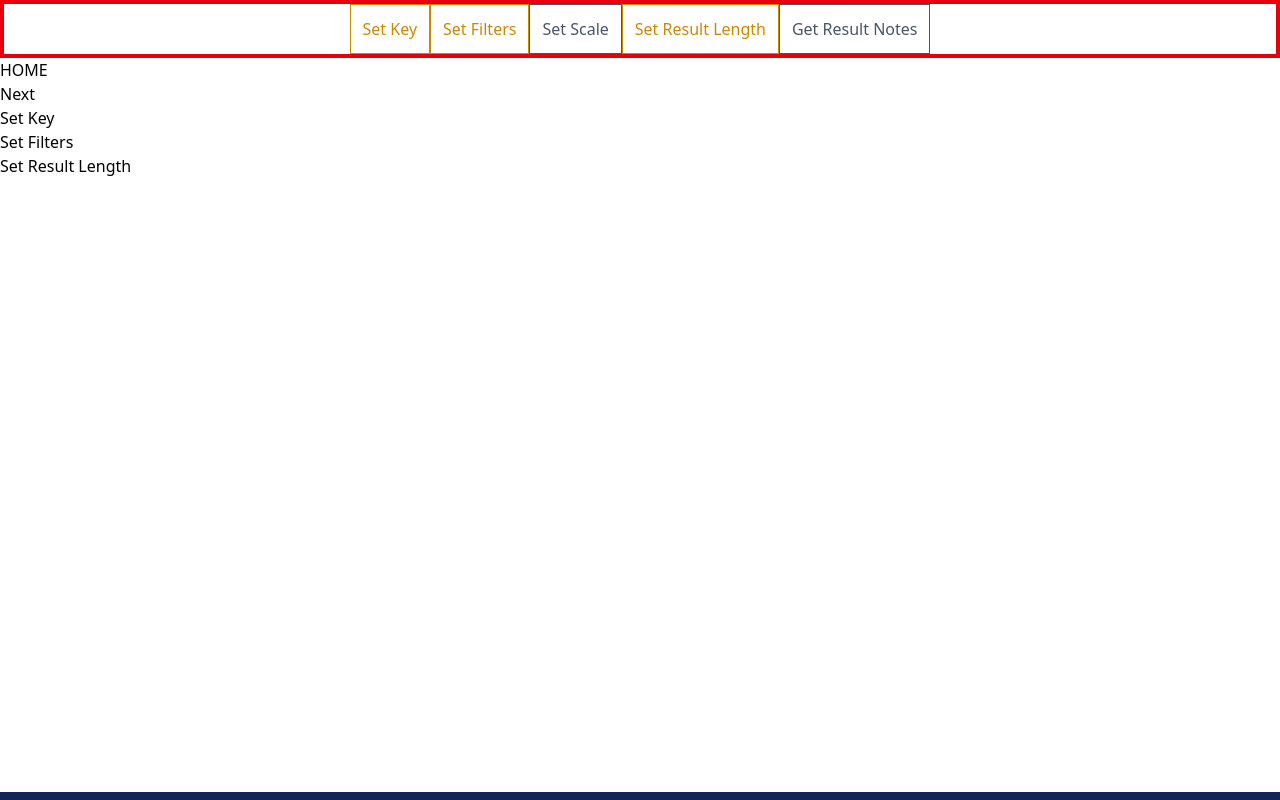
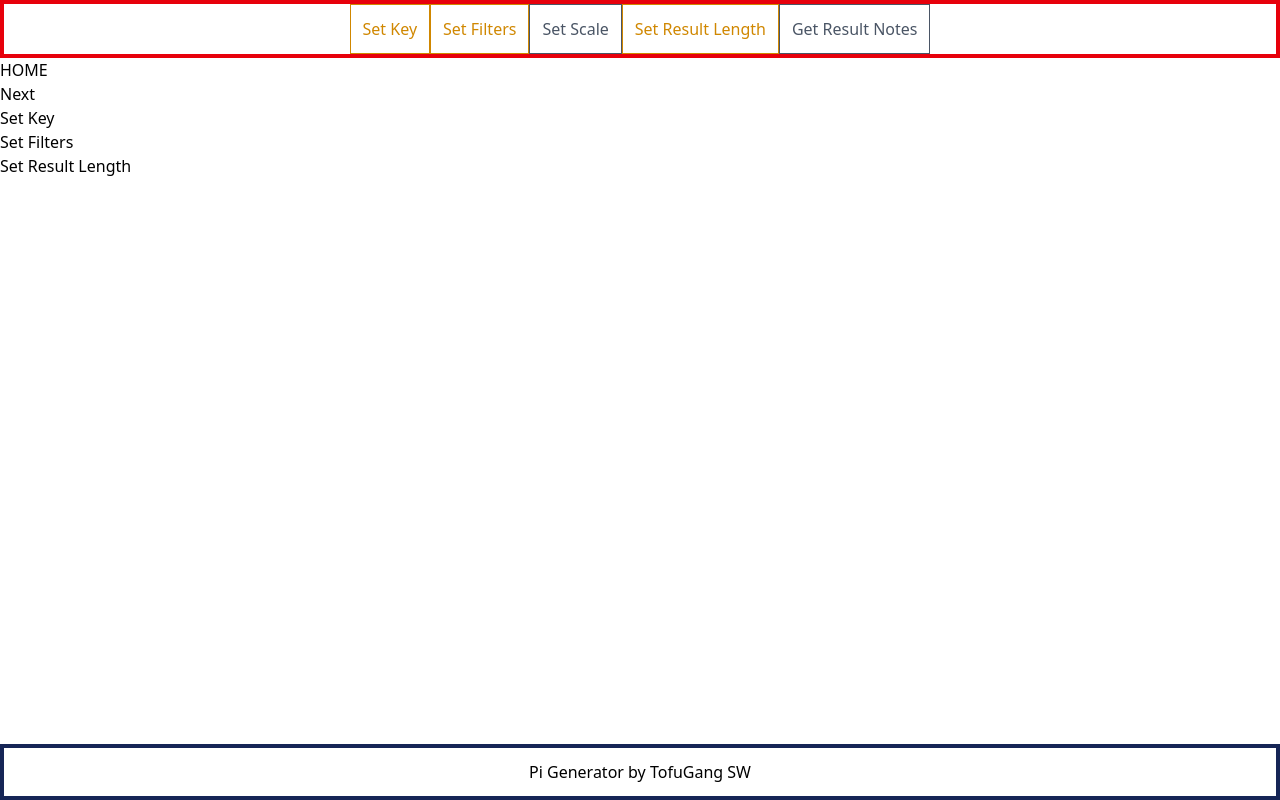
Before and after one commit to Tofu-Gang/pi-generator, a React (Vite) app: page / in a window 1280 px wide. Built offline with nearby package versions, Linux system fonts and the light colour scheme.

Commit message:
add default text to header/footer when no state is set

```diff
--- a/src/components/Info.jsx
+++ b/src/components/Info.jsx
@@ -13,6 +13,7 @@ function Info() {
             {notes.done() && <h3 className="p-3">Notes: {notes.value.join(", ")}</h3>}
             {resultLength.done() && <h3 className="p-3">Result length: {resultLength.value.name}({resultLength.value.length} notes)</h3>}
             {resultNotes.done() && <h3 className="p-3">GO PLAY!</h3>}
+            {!key.done() && !scale.done() && !resultLength.done() && !resultNotes.done() && <h3 className="p-3">Pi Generator by TofuGang SW</h3>}
             <div className="grow"></div>
         </>
     );
```
